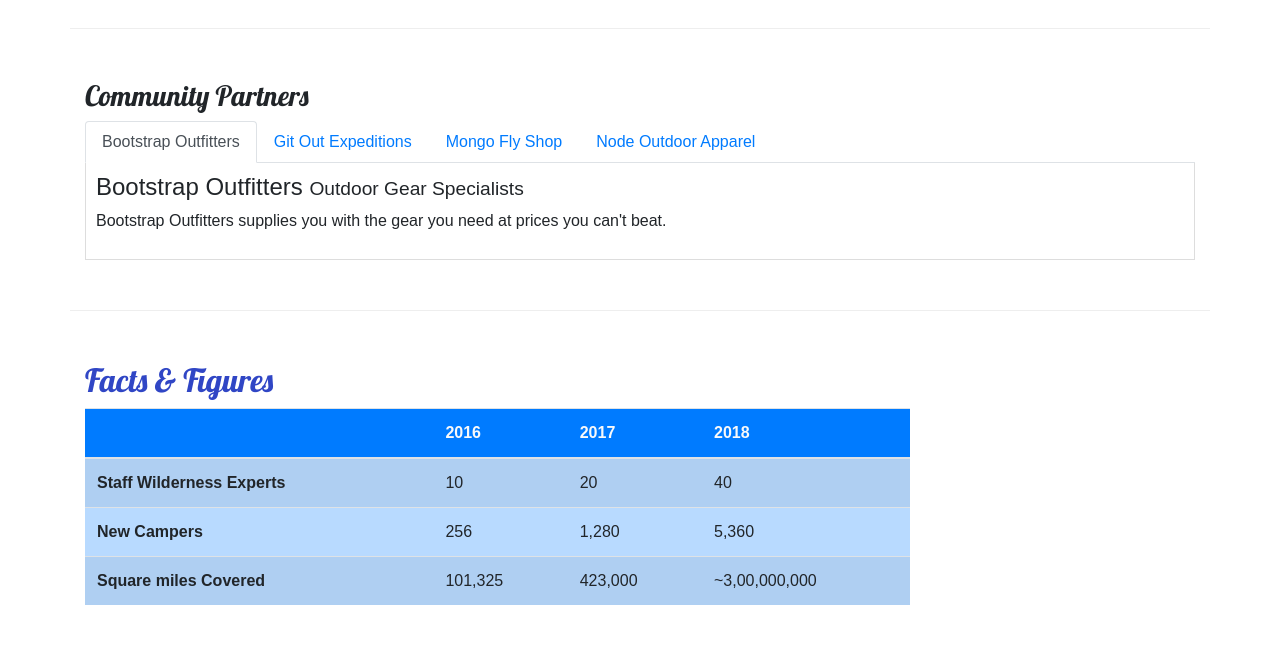
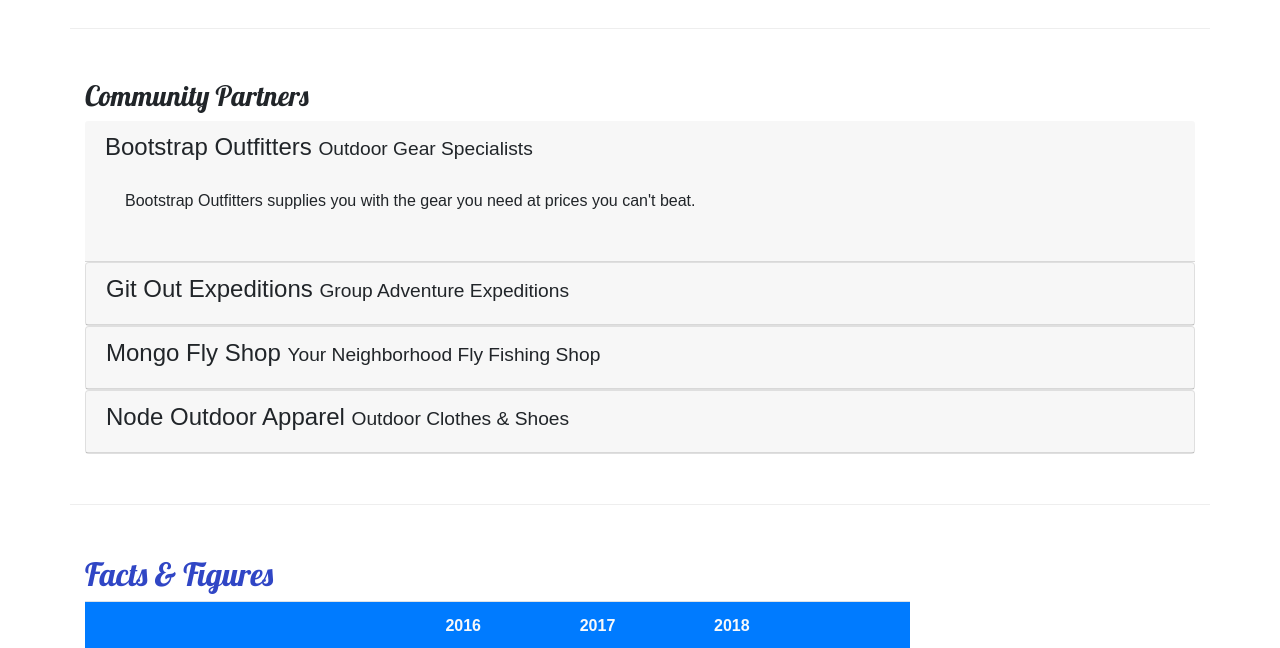
Before and after one commit to natetewelde/nucamp-bootstrap, a website: page aboutus.html in a window 1280 px wide. Shown: the part 800-1448 px from the top of the page. Drawn offline with nearby package versions, Linux system fonts and the light colour scheme.

Commit message:
Accordion

```diff
--- a/aboutus.html
+++ b/aboutus.html
@@ -101,32 +101,49 @@
         <div class="row row-content">
             <div class="col">
                 <h3>Community Partners</h3>
-                <ul class="nav nav-tabs">
-                    <li class="nav-item"><a class="nav-link active" href="#bootstrap" role="tab" data-toggle="tab">Bootstrap Outfitters</a></li>
-                    <li class="nav-item"><a class="nav-link" href="#git" role="tab" data-toggle="tab">Git Out Expeditions</a></li>
-                    <li class="nav-item"><a class="nav-link" href="#mongo" role="tab" data-toggle="tab">Mongo Fly Shop</a></li>
-                    <li class="nav-item"><a class="nav-link" href="#node" role="tab" data-toggle="tab">Node Outdoor Apparel</a></li>
-                </ul>
-                <div class="tab-content">
-                    <div class="tab-pane fade show active" id="bootstrap" role="tabpanel">
-                        <h4>Bootstrap Outfitters <small>Outdoor Gear Specialists</small></h4>
-                        <p class="d-none d-sm-block">Bootstrap Outfitters supplies you with the gear you need at prices you can't beat.</p>
+                <div id="accordion">
+                    <div class="card-header" role="tab">
+                        <h4><a data-toggle="collapse" data-target="#bootstrap">Bootstrap Outfitters <small>Outdoor Gear Specialists</small></a></h4>
+                        <div class="collapse show" id="bootstrap" data-parent="#accordion">
+                            <div class="card-body">
+                                <p class="d-none d-sm-block">Bootstrap Outfitters supplies you with the gear you need at prices you can't beat.</p>
+                            </div>
+                        </div>
                     </div>
-                    <div class="tab-pane fade" id="git" role="tabpanel">
-                        <h4>Git Out Expeditions <small>Group Adventure Expeditions</small></h4>
-                        <p class="d-none d-sm-block">Join Git Out Expeditions to explore new horizons with a group of other adventurers!</p>
+                    <div class="card">
+                        <div class="card-header" role="tab">
+                            <h4><a data-toggle="collapse" data-target="#git" class="collapsed">Git Out Expeditions <small>Group Adventure Expeditions</small></a></h4>
+                            <div class="collapse" id="git" data-parent="#accordion">
+                                <div class="card-body">
+                                    <p class="d-none d-sm-block">Join Git Out Expeditions to explore new horizons with a group of other adventurers!</p>
+                                </div>
+                            </div>
+                        </div>
                     </div>
-                    <div class="tab-pane fade" id="mongo" role="tabpanel">
-                        <h4>Mongo Fly Shop <small>Your Neighborhood Fly Fishing Shop</small></h4>
-                        <p class="d-none d-sm-block">Need a new fishing pole, a tacklebox, or flies of all kinds? Stop by Mongo Fly Shop.</p>
+                    <div class="card">
+                        <div class="card-header" role="tab">
+                            <h4><a data-toggle="collapse" data-target="#mongo" class="collapsed">Mongo Fly Shop <small>Your Neighborhood Fly Fishing Shop</small></a></h4>
+                            <div class="collapse" id="mongo" data-parent="#accordion">
+                                <div class="card-body">
+                                    <p class="d-none d-sm-block">Need a new fishing pole, a tacklebox, or flies of all kinds? Stop by Mongo Fly Shop.</p>
+                                </div>
+                            </div>
+                        </div>
                     </div>
-                    <div class="tab-pane fade" id="mongo" role="tabpanel">
-                        <h4>Node Outdoor Apparel <small>Outdoor Clothes & Shoes</small></h4>
-                        <p class="d-none d-sm-block">From polar fleeces to swimsuits, hiking boots to waders, a visit to Node will be sure to get you covered.</p>
+                    <div class="card">
+                        <div class="card-header" role="tab">
+                            <h4><a data-toggle="collapse" data-target="#node" class="collapsed">Node Outdoor Apparel <small>Outdoor Clothes & Shoes</small></a></h4>
+                            <div class="collapse" id="node" data-parent="#accordion">
+                                <div class="card-body">
+                                    <p class="d-none d-sm-block">From polar fleeces to swimsuits, hiking boots to waders, a visit to Node will be sure to get you covered.</p>
+                                </div>
+                            </div>
+                        </div>
                     </div>
                 </div>
             </div>
         </div>
+
 
         <div class="row row-content">
             <div class="col-sm-9">
--- a/css/styles.css
+++ b/css/styles.css
@@ -35,9 +35,3 @@ header h2 {
     background-image: linear-gradient(#b7a8f8, white);
     padding: 20px 0px;
 }
-
-.tab-content {
-    border: 1px solid #ddd;
-    border-top: none;
-    padding: 10px;
-}
```
